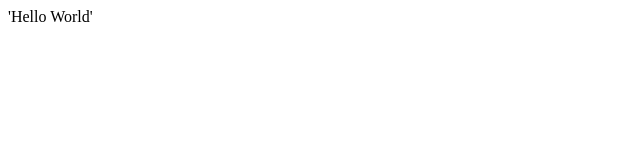
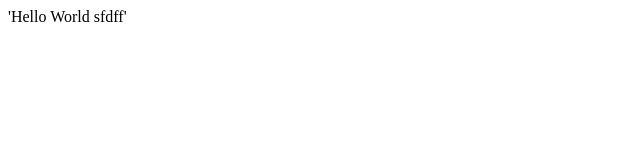
Before and after one commit to Robp773/Time--pent, a website: page public/index.html in a window 1280 px wide. Shown: the full height of the page, 0-640 px from the left. Drawn offline with Linux system fonts and the light colour scheme.

Commit message:
Heroku Test

```diff
--- a/public/index.html
+++ b/public/index.html
@@ -1 +1 @@
-<p>'Hello World'</p>
+<p>'Hello World sfdff'</p>
```
